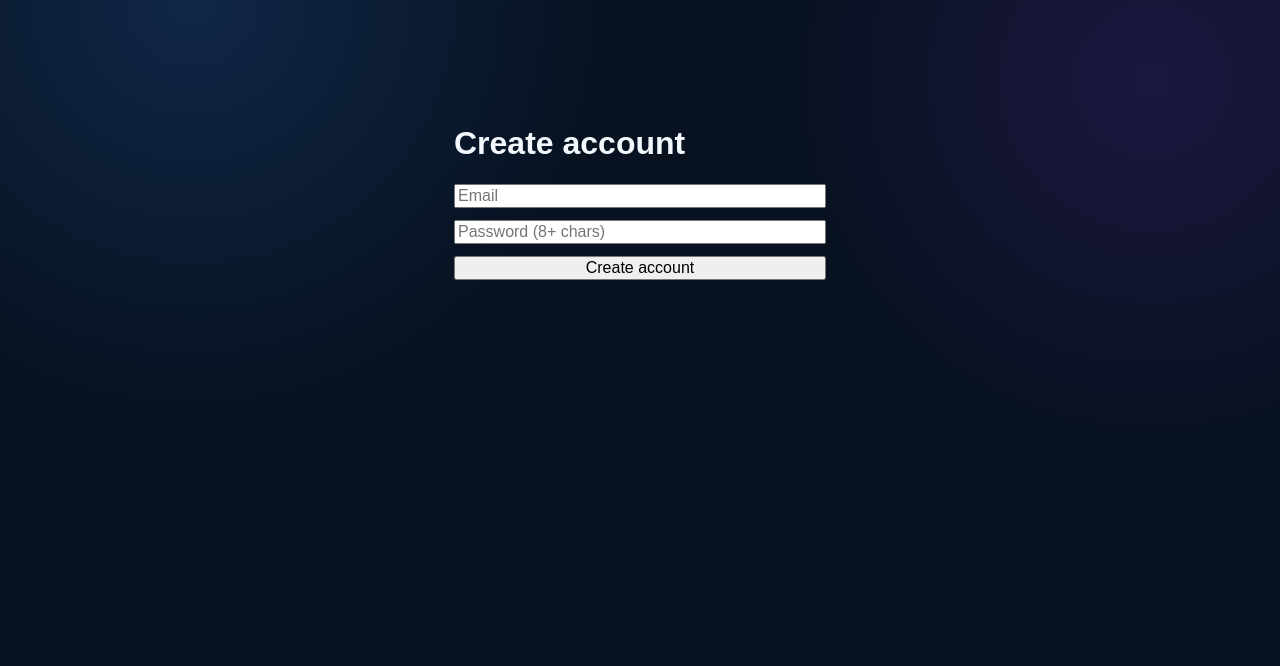
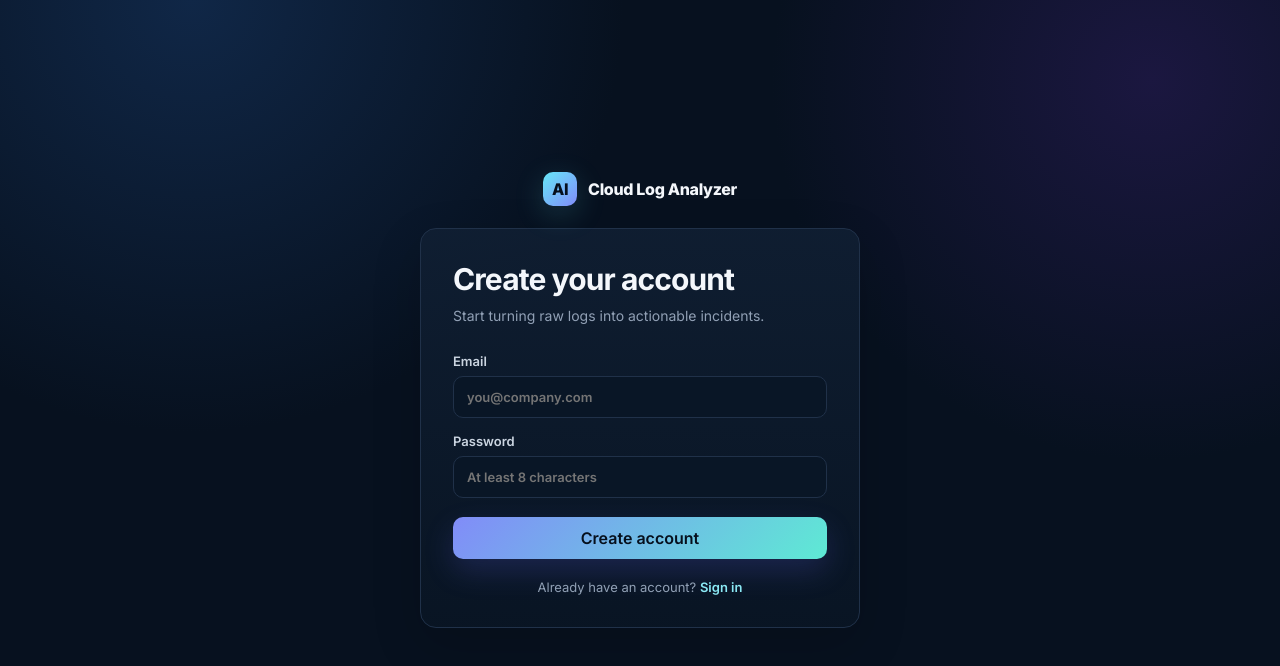
Before and after one commit to swapprojact-cmd/ai-cloud-log-analyzer, a Next.js app in the folder frontend/: page /register in a window 1280 px wide. Shown: the top 666 px of the page. Built offline with nearby package versions, Linux system fonts and the light colour scheme; no server answers.

Commit message:
feat: redesign registration UI

```diff
--- a/frontend/app/register/page.tsx
+++ b/frontend/app/register/page.tsx
@@ -2,32 +2,10 @@
 import {FormEvent,useState} from "react";
 import {useRouter} from "next/navigation";
 import {api,setToken,AuthResponse} from "../../lib/api";
+import Link from "next/link";
 
 export default function Register(){
-  const router=useRouter();
-  const[email,setEmail]=useState("");
-  const[password,setPassword]=useState("");
-  const[error,setError]=useState("");
-  const[busy,setBusy]=useState(false);
-
-  async function submit(e:FormEvent){
-    e.preventDefault();
-    setBusy(true);
-    setError("");
-    try{
-      const r=await api<AuthResponse>("/api/auth/register",{method:"POST",body:JSON.stringify({email,password})});
-      if(r.access_token){
-        setToken(r.access_token);
-        router.push("/dashboard");
-      }else{
-        router.push("/login?registered=1");
-      }
-    }catch(err){
-      setError(err instanceof Error?err.message:"Registration failed");
-    }finally{
-      setBusy(false);
-    }
-  }
-
-  return <main style={{maxWidth:420,margin:"80px auto",padding:24,fontFamily:"sans-serif"}}><h1>Create account</h1><form onSubmit={submit} style={{display:"grid",gap:12}}><input required type="email" placeholder="Email" value={email} onChange={e=>setEmail(e.target.value)}/><input required minLength={8} type="password" placeholder="Password (8+ chars)" value={password} onChange={e=>setPassword(e.target.value)}/><button disabled={busy}>{busy?"Creating…":"Create account"}</button>{error&&<p>{error}</p>}</form></main>
+ const router=useRouter(); const[email,setEmail]=useState(""); const[password,setPassword]=useState(""); const[error,setError]=useState(""); const[busy,setBusy]=useState(false);
+ async function submit(e:FormEvent){e.preventDefault();setBusy(true);setError("");try{const r=await api<AuthResponse>("/api/auth/register",{method:"POST",body:JSON.stringify({email,password})});if(r.access_token){setToken(r.access_token);router.push("/dashboard");}else router.push("/login?registered=1");}catch(err){setError(err instanceof Error?err.message:"Registration failed");}finally{setBusy(false);}}
+ return <main className="auth-wrap"><div className="auth-card"><div className="brand" style={{justifyContent:"center",marginBottom:22}}><span className="logo">AI</span> Cloud Log Analyzer</div><div className="card"><h1>Create your account</h1><p className="sub">Start turning raw logs into actionable incidents.</p><form className="form" onSubmit={submit}><label className="label">Email<input className="input" required type="email" placeholder="you@company.com" value={email} onChange={e=>setEmail(e.target.value)}/></label><label className="label">Password<input className="input" required minLength={8} type="password" placeholder="At least 8 characters" value={password} onChange={e=>setPassword(e.target.value)}/></label>{error&&<div className="error">{error}</div>}<button className="btn btn-primary" disabled={busy}>{busy?"Creating account…":"Create account"}</button></form><div className="auth-footer">Already have an account? <Link href="/login">Sign in</Link></div></div></div></main>;
 }
```
